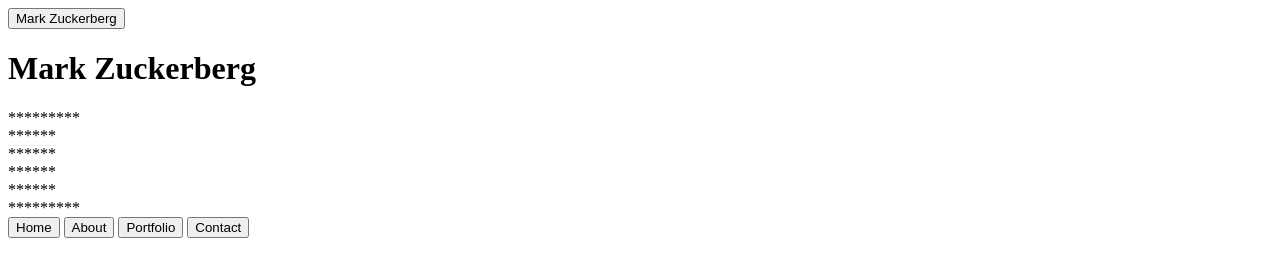
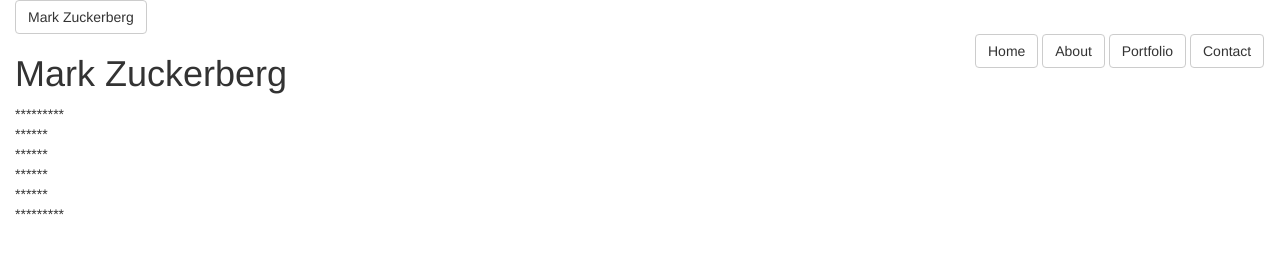
Before and after one commit to duoarc/coLabAlpha, a plain HTML site: page portfolioPageMarkZucker.html in a window 1280 px wide. Drawn offline with nearby package versions, Linux system fonts and the light colour scheme.

Commit message:
Update portfolioPageMarkZucker.html

```diff
--- a/portfolioPageMarkZucker.html
+++ b/portfolioPageMarkZucker.html
@@ -2,6 +2,8 @@
 <div class="container-fluid">
 
 <!--These are the links to the css, bootstrap, fonts, symbols, etc-->
+<link rel="stylesheet" href="portfolioPageMarkZucker.css">
+<link rel="stylesheet" href="https://maxcdn.bootstrapcdn.com/bootstrap/3.3.7/css/bootstrap.min.css" integrity="sha384-BVYiiSIFeK1dGmJRAkycuHAHRg32OmUcww7on3RYdg4Va+PmSTsz/K68vbdEjh4u" crossorigin="anonymous">
 
     <!--The home bar-->
     <div class="" id="top-bar">
```
